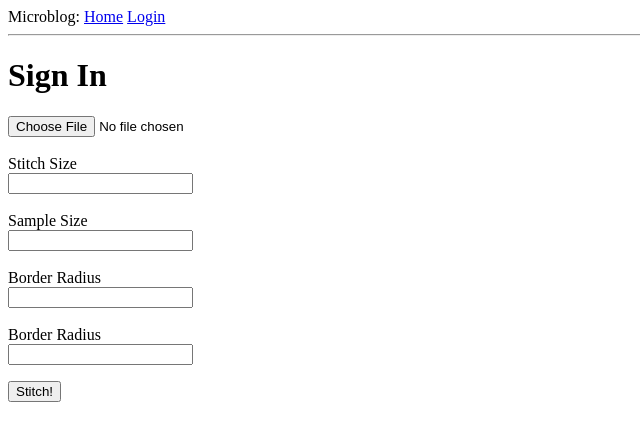
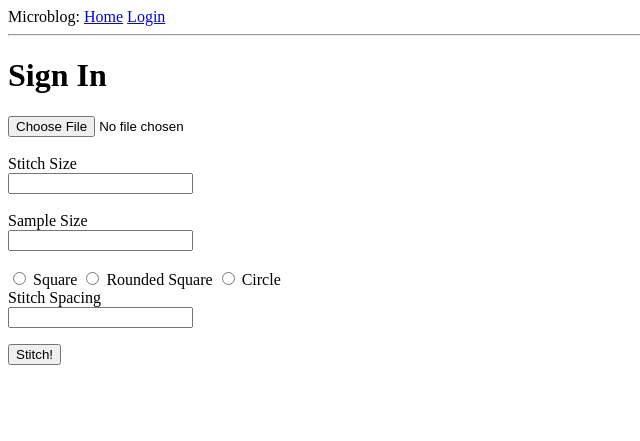
Before and after one commit to TravisBumgarner/stitch_it, a Flask app: page /stitch in a window 1280 px wide. Shown: the top 441 px of the page, without its empty margins (0-640 px from the left). Run offline with Flask 2, Linux system fonts and the light colour scheme.

Commit message:
doing some cleanup

```diff
--- a/app/forms.py
+++ b/app/forms.py
@@ -1,5 +1,5 @@
 from flask_wtf import FlaskForm
-from wtforms import StringField, PasswordField, BooleanField, SubmitField, FileField, IntegerField
+from wtforms import StringField, PasswordField, BooleanField, SubmitField, FileField, IntegerField, RadioField
 from wtforms.validators import DataRequired
 
 
@@ -11,9 +11,13 @@ class LoginForm(FlaskForm):
 
 
 class StitchForm(FlaskForm):
+    sample_size = IntegerField('Sample Size')
     stitch_size = IntegerField('Stitch Size')
-    sample_size = IntegerField('Sample Size')
-    stitch_radius = IntegerField('Border Radius')
-    stitch_padding = IntegerField('Border Radius')
+    stitch_style = RadioField('Stitch Style', choices=[
+        (0,'Square'),
+        (25,'Rounded Square'),
+        (50,'Circle')
+    ])
+    stitch_spacing = IntegerField('Stitch Spacing')
     photo = FileField('Photo', validators=[DataRequired()])
     submit = SubmitField('Stitch!')
--- a/app/routes.py
+++ b/app/routes.py
@@ -30,13 +30,15 @@ def stitch():
 @app.route('/success', methods = ['POST'])
 def success():
     form = StitchForm()
+
     stitched_image = stitch_image(
         image=form.photo.data,
-        image_sample_side_length=form.sample_size.data,
-        thread_side_length=form.stitch_size.data
+        sample_size=form.sample_size.data,
+        stitch_size=form.stitch_size.data,
+        stitch_style=form.stitch_style.data,
+        stitch_spacing=form.stitch_spacing.data
     )
-    # print(os.path.abspath(__file__))
-    # f.save(os.path.join('uploads', f.filename))
+
     return render_template(
         "success.html",
         results = stitched_image
--- a/app/templates/stitch.html
+++ b/app/templates/stitch.html
@@ -13,11 +13,15 @@
             {{ form.sample_size.label }}<br>
             {{ form.sample_size }}<br>
             <br>
-            {{ form.stitch_radius.label }}<br>
-            {{ form.stitch_radius }}<br>
+            {% for subfield in form.stitch_style %}
+            <tr>
+                <td>{{ subfield }}</td>
+                <td>{{ subfield.label }}</td>
+            </tr>
+        {% endfor %}
             <br>
-            {{ form.stitch_padding.label }}<br>
-            {{ form.stitch_padding }}<br>
+            {{ form.stitch_spacing.label }}<br>
+            {{ form.stitch_spacing }}<br>
         </p>
         <p>{{ form.submit() }}</p>
     </form>
```
Also changed, not shown: app/stitch.py (+11 -11 lines).
